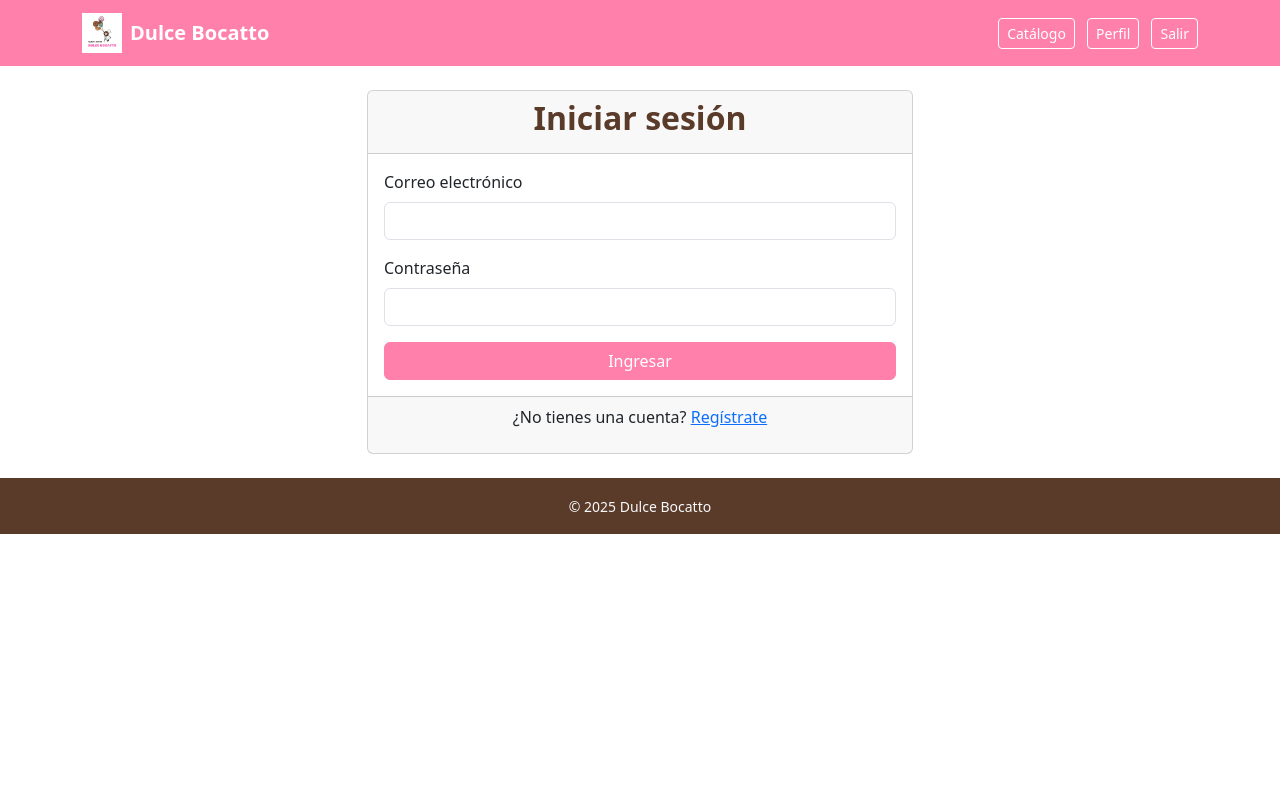
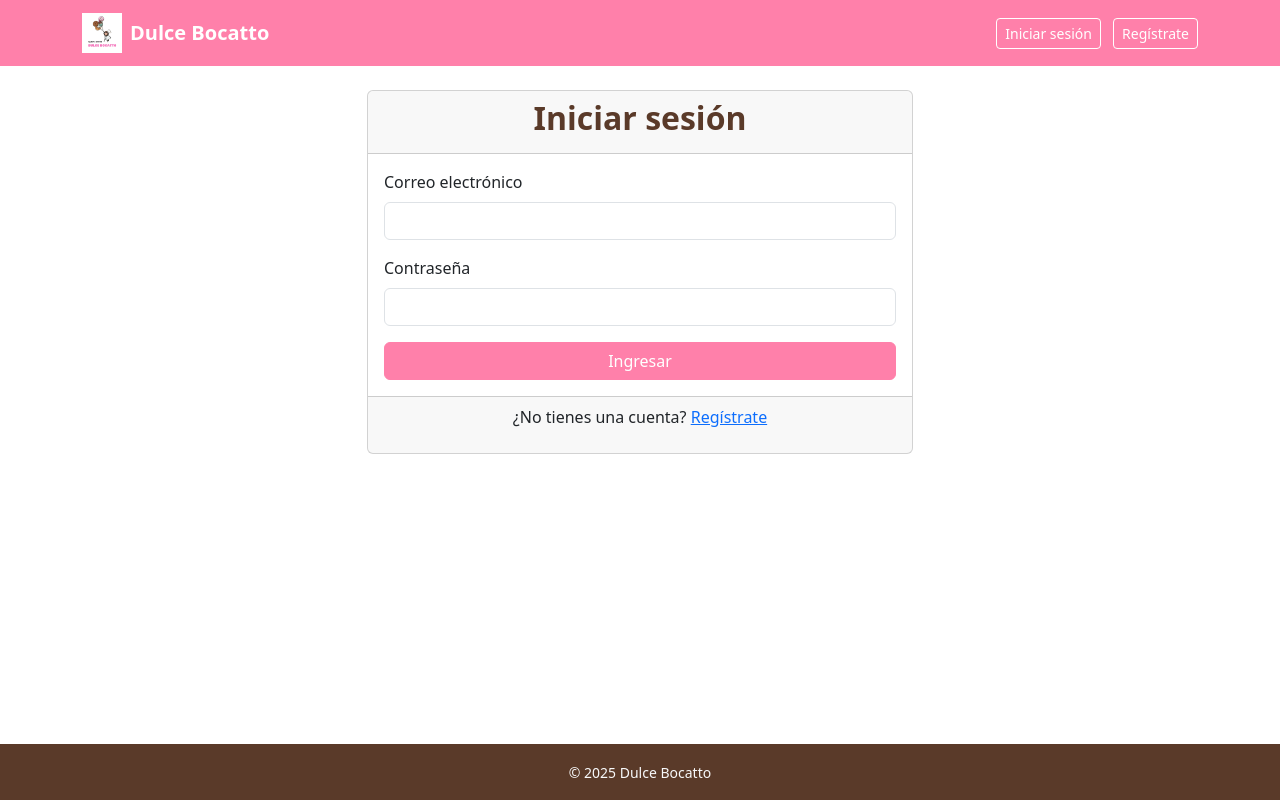
Before and after one commit to jeanpold724-source/dulce_bocatto, a Django app: a page that uses templates/base.html in a window 1280 px wide. Run offline with Django 5.2, Linux system fonts and the light colour scheme.

Commit message:
Actualizar plantilla base: mejorar la estructura del HTML, agregar lógica para mostrar mensajes flash y ajustar la visualización del footer. También se implementa la lógica de autenticación en la barra de navegación.

```diff
--- a/templates/base.html
+++ b/templates/base.html
@@ -5,6 +5,7 @@
   <meta charset="UTF-8">
   <title>Dulce Bocatto</title>
   <meta name="viewport" content="width=device-width, initial-scale=1">
+
   <!-- Bootstrap CDN -->
   <link href="https://cdn.jsdelivr.net/npm/bootstrap@5.3.2/dist/css/bootstrap.min.css" rel="stylesheet">
 
@@ -17,18 +18,16 @@
       --blanco: #ffffff;
     }
 
+    html, body { height: 100%; }
     body {
       background-color: var(--blanco);
+      display: flex;
+      flex-direction: column;
     }
 
     /* Navbar */
-    .navbar {
-      background-color: var(--rosa) !important;
-    }
-    .navbar-brand {
-      font-weight: bold;
-      color: var(--blanco) !important;
-    }
+    .navbar { background-color: var(--rosa) !important; }
+    .navbar-brand { font-weight: bold; color: var(--blanco) !important; }
     .navbar .btn {
       border-color: var(--blanco) !important;
       color: var(--blanco) !important;
@@ -38,7 +37,7 @@
       color: var(--blanco) !important;
     }
 
-    /* Botones */
+    /* Botones primarios */
     .btn-primary {
       background-color: var(--rosa) !important;
       border-color: var(--rosa) !important;
@@ -49,18 +48,16 @@
     }
 
     /* Títulos */
-    h1, h2, h3, h4 {
-      color: var(--cafe);
-      font-weight: bold;
-    }
+    h1, h2, h3, h4 { color: var(--cafe); font-weight: bold; }
 
-    /* Footer */
+    /* Footer pegado abajo */
     footer {
       background-color: var(--cafe) !important;
       color: var(--blanco) !important;
+      margin-top: auto;
     }
 
-    /* Badges disponibles */
+    /* Badge ejemplo */
     .badge.text-bg-success {
       background-color: var(--celeste) !important;
       color: var(--cafe) !important;
@@ -73,20 +70,37 @@
   <nav class="navbar navbar-expand-lg">
     <div class="container">
       <a class="navbar-brand d-flex align-items-center" href="{% url 'home' %}">
-        <!-- Logo -->
         <img src="{% static 'images/logo.png' %}" alt="Dulce Bocatto" width="40" class="me-2">
         Dulce Bocatto
       </a>
+
       <div class="ms-auto">
+        {% if user.is_authenticated %}
           <a class="btn btn-sm btn-outline-light me-2" href="{% url 'catalogo' %}">Catálogo</a>
           <a class="btn btn-sm btn-outline-light me-2" href="{% url 'perfil' %}">Perfil</a>
           <form action="{% url 'logout' %}" method="post" class="d-inline">
             {% csrf_token %}
             <button class="btn btn-sm btn-outline-light">Salir</button>
           </form>
+        {% else %}
+          <a class="btn btn-sm btn-outline-light me-2" href="{% url 'login' %}">Iniciar sesión</a>
+          <a class="btn btn-sm btn-outline-light" href="{% url 'register' %}">Regístrate</a>
+        {% endif %}
       </div>
     </div>
   </nav>
+
+  <!-- Mensajes flash -->
+  {% if messages %}
+    <div class="container mt-3">
+      {% for message in messages %}
+        <div class="alert {% if message.tags == 'error' %}alert-danger{% else %}alert-{{ message.tags|default:'info' }}{% endif %} alert-dismissible fade show" role="alert">
+          {{ message }}
+          <button type="button" class="btn-close" data-bs-dismiss="alert" aria-label="Close"></button>
+        </div>
+      {% endfor %}
+    </div>
+  {% endif %}
 
   <!-- Contenido dinámico -->
   <main class="container py-4">
@@ -94,7 +108,7 @@
   </main>
 
   <!-- Footer -->
-  <footer class="text-light py-3 mt-auto">
+  <footer class="text-light py-3">
     <div class="container text-center">
       <small>&copy; 2025 Dulce Bocatto</small>
     </div>
```
Lines whose indentation alone changed are shown as unchanged.
